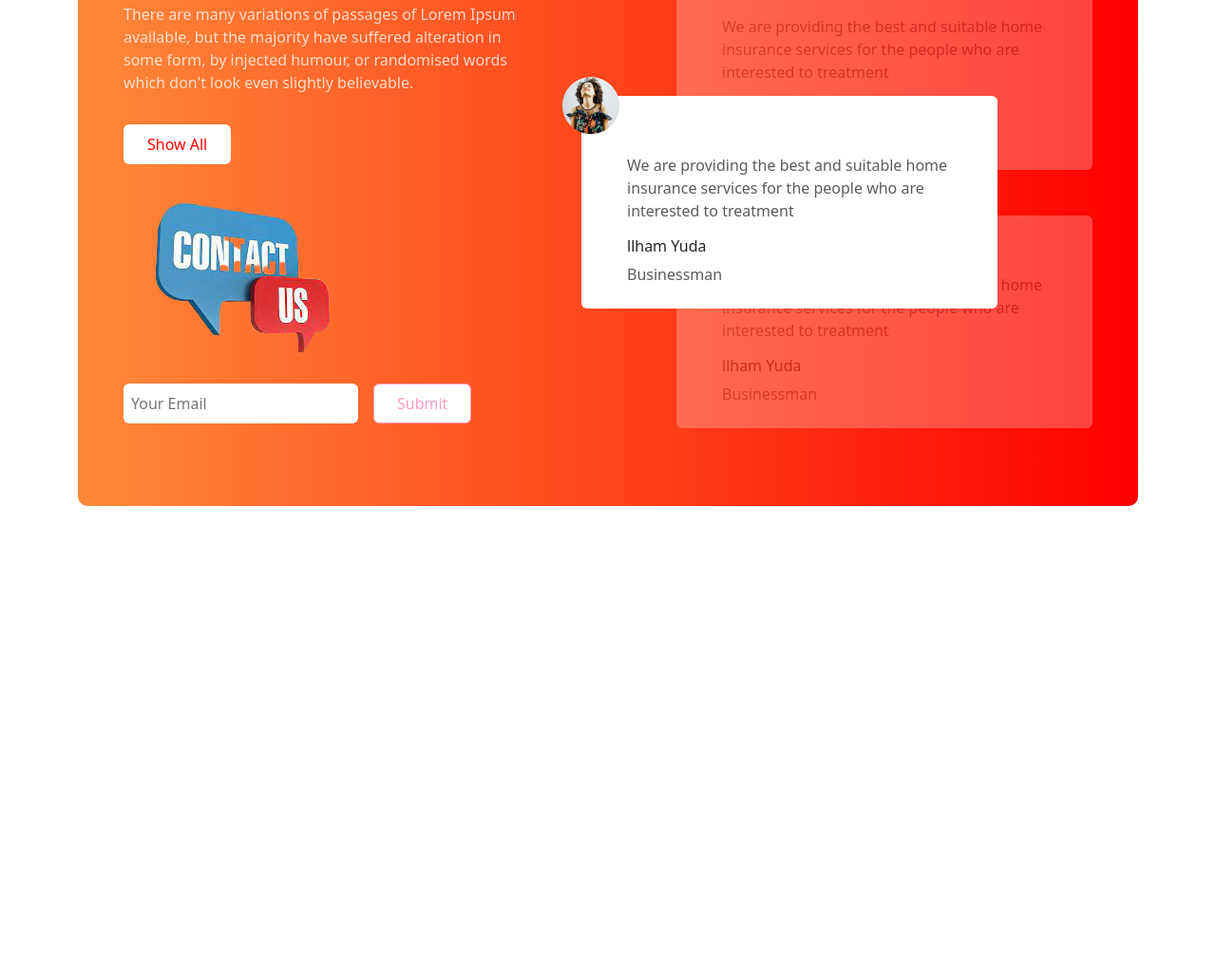
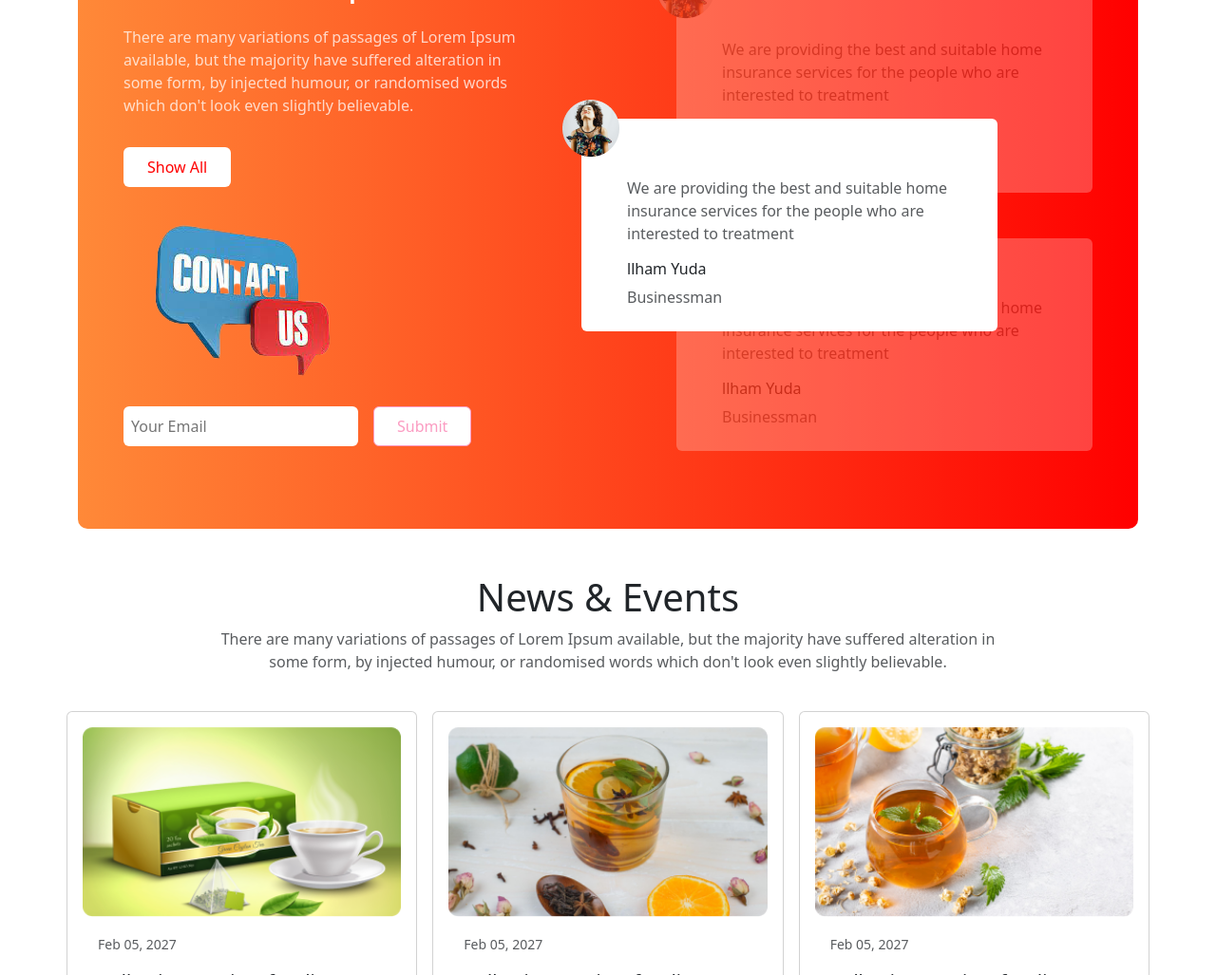
Before and after one commit to selim121/Coffee-House, a plain HTML site: page index.html in a window 1280 px wide. Shown: the part 1773-2800 px from the top of the page at 95% size. Before the commit the page ends 2496 px from the top, so only its background shows below. Drawn offline with Linux system fonts and the light colour scheme.

Commit message:
news and events added

```diff
--- a/index.html
+++ b/index.html
@@ -49,7 +49,7 @@
 
         <!-- our featured products section -->
         <section class="mb-5">
-            <div class="text-center d-flex justify-content-center">
+            <div class="text-center d-flex justify-content-center mb-4">
                 <div class="w-75">
                     <h1>Our Featured Products</h1>
                     <p class="text-muted">Lorem ipsum, dolor sit amet consectetur adipisicing elit. Tempora eaque
@@ -182,6 +182,46 @@
 
             </div>
         </section>
+
+        <!-- news & events section -->
+        <section class="my-5">
+            <div class="text-center d-flex justify-content-center my-4">
+                <div class="w-75">
+                    <h1>News & Events</h1>
+                    <p class="text-muted">There are many variations of passages of Lorem Ipsum available, but the majority have suffered alteration in some form, by injected humour, or randomised words which don't look even slightly believable. </p>
+                </div>
+            </div>
+            <div class="row">
+                <div class="col card p-3 me-3">
+                    <img src="images/news-1.png" class="card-img-top" alt="...">
+                    <div class="card-body">
+                      <p class="card-text"><small class="text-muted">Feb 05, 2027</small></p>
+                      <h5 class="card-title">Collecting 8 points for discount</h5>
+                      <p class="text-muted">There are many variations of passages of Lorem Ipsum available.</p>
+                      <p>Learn More</p>
+                    </div>
+                  </div>
+                <div class="col card p-3 me-3">
+                    <img src="images/news-2.png" class="card-img-top" alt="...">
+                    <div class="card-body">
+                      <p class="card-text"><small class="text-muted">Feb 05, 2027</small></p>
+                      <h5 class="card-title">Collecting 8 points for discount</h5>
+                      <p class="text-muted">There are many variations of passages of Lorem Ipsum available.</p>
+                      <p>Learn More</p>
+                    </div>
+                  </div>
+                <div class="col card p-3">
+                    <img src="images/news-3.png" class="card-img-top" alt="...">
+                    <div class="card-body">
+                      <p class="card-text"><small class="text-muted">Feb 05, 2027</small></p>
+                      <h5 class="card-title">Collecting 8 points for discount</h5>
+                      <p class="text-muted">There are many variations of passages of Lorem Ipsum available.</p>
+                      <p>Learn More</p>
+                    </div>
+                  </div>
+
+            </div>
+        </section>
     </main>
 
     <!-- footer -->
```
